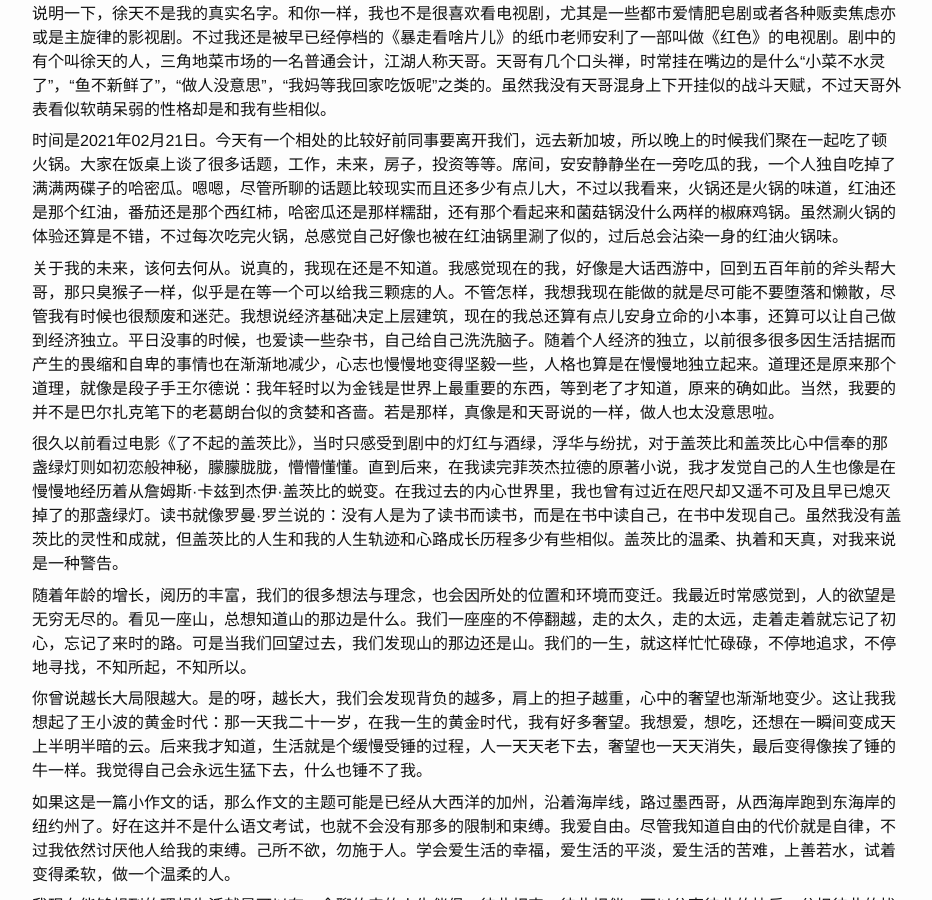
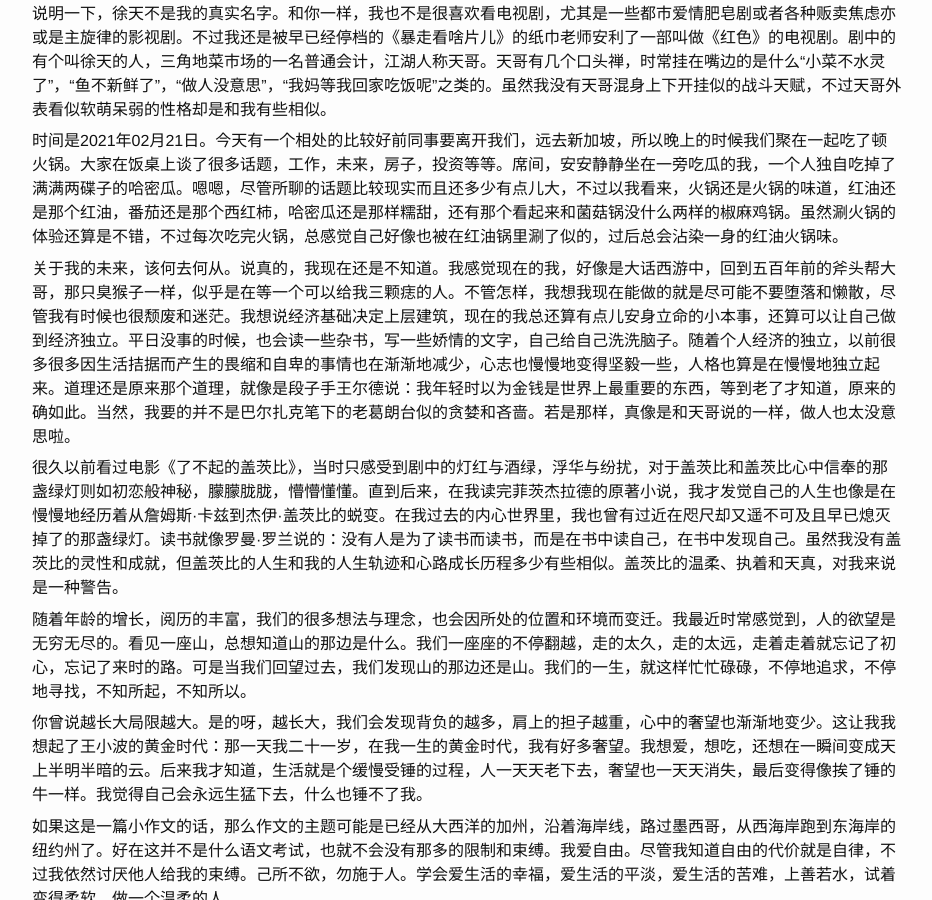
Before and after one commit to lianyu1115/lianyu, a Jekyll site: the page built from _essays/2021-02-22-我理想中的生活.md, in a window 1280 px wide and 900 px high, scrolled down 328 px. Shown: the whole window, without its empty margins (173-1105 px from the left). Built offline with Jekyll 4.4.1, drawn with Linux system fonts in a browser that asks for light colours.

Commit message:
Update 2021-02-22-我理想中的生活.md

```diff
--- a/_essays/2021-02-22-我理想中的生活.md
+++ b/_essays/2021-02-22-我理想中的生活.md
@@ -20,7 +20,7 @@
 
 时间是2021年02月21日。今天有一个相处的比较好前同事要离开我们，远去新加坡，所以晚上的时候我们聚在一起吃了顿火锅。大家在饭桌上谈了很多话题，工作，未来，房子，投资等等。席间，安安静静坐在一旁吃瓜的我，一个人独自吃掉了满满两碟子的哈密瓜。嗯嗯，尽管所聊的话题比较现实而且还多少有点儿大，不过以我看来，火锅还是火锅的味道，红油还是那个红油，番茄还是那个西红柿，哈密瓜还是那样糯甜，还有那个看起来和菌菇锅没什么两样的椒麻鸡锅。虽然涮火锅的体验还算是不错，不过每次吃完火锅，总感觉自己好像也被在红油锅里涮了似的，过后总会沾染一身的红油火锅味。
 
-关于我的未来，该何去何从。说真的，我现在还是不知道。我感觉现在的我，好像是大话西游中，回到五百年前的斧头帮大哥，那只臭猴子一样，似乎是在等一个可以给我三颗痣的人。不管怎样，我想我现在能做的就是尽可能不要堕落和懒散，尽管我有时候也很颓废和迷茫。我想说经济基础决定上层建筑，现在的我总还算有点儿安身立命的小本事，还算可以让自己做到经济独立。平日没事的时候，也爱读一些杂书，自己给自己洗洗脑子。随着个人经济的独立，以前很多很多因生活拮据而产生的畏缩和自卑的事情也在渐渐地减少，心志也慢慢地变得坚毅一些，人格也算是在慢慢地独立起来。道理还是原来那个道理，就像是段子手王尔德说：我年轻时以为金钱是世界上最重要的东西，等到老了才知道，原来的确如此。当然，我要的并不是巴尔扎克笔下的老葛朗台似的贪婪和吝啬。若是那样，真像是和天哥说的一样，做人也太没意思啦。
+关于我的未来，该何去何从。说真的，我现在还是不知道。我感觉现在的我，好像是大话西游中，回到五百年前的斧头帮大哥，那只臭猴子一样，似乎是在等一个可以给我三颗痣的人。不管怎样，我想我现在能做的就是尽可能不要堕落和懒散，尽管我有时候也很颓废和迷茫。我想说经济基础决定上层建筑，现在的我总还算有点儿安身立命的小本事，还算可以让自己做到经济独立。平日没事的时候，也会读一些杂书，写一些娇情的文字，自己给自己洗洗脑子。随着个人经济的独立，以前很多很多因生活拮据而产生的畏缩和自卑的事情也在渐渐地减少，心志也慢慢地变得坚毅一些，人格也算是在慢慢地独立起来。道理还是原来那个道理，就像是段子手王尔德说：我年轻时以为金钱是世界上最重要的东西，等到老了才知道，原来的确如此。当然，我要的并不是巴尔扎克笔下的老葛朗台似的贪婪和吝啬。若是那样，真像是和天哥说的一样，做人也太没意思啦。
 
 很久以前看过电影《了不起的盖茨比》，当时只感受到剧中的灯红与酒绿，浮华与纷扰，对于盖茨比和盖茨比心中信奉的那盏绿灯则如初恋般神秘，朦朦胧胧，懵懵懂懂。直到后来，在我读完菲茨杰拉德的原著小说，我才发觉自己的人生也像是在慢慢地经历着从詹姆斯·卡兹到杰伊·盖茨比的蜕变。在我过去的内心世界里，我也曾有过近在咫尺却又遥不可及且早已熄灭掉了的那盏绿灯。读书就像罗曼·罗兰说的：没有人是为了读书而读书，而是在书中读自己，在书中发现自己。虽然我没有盖茨比的灵性和成就，但盖茨比的人生和我的人生轨迹和心路成长历程多少有些相似。盖茨比的温柔、执着和天真，对我来说是一种警告。
 
```
